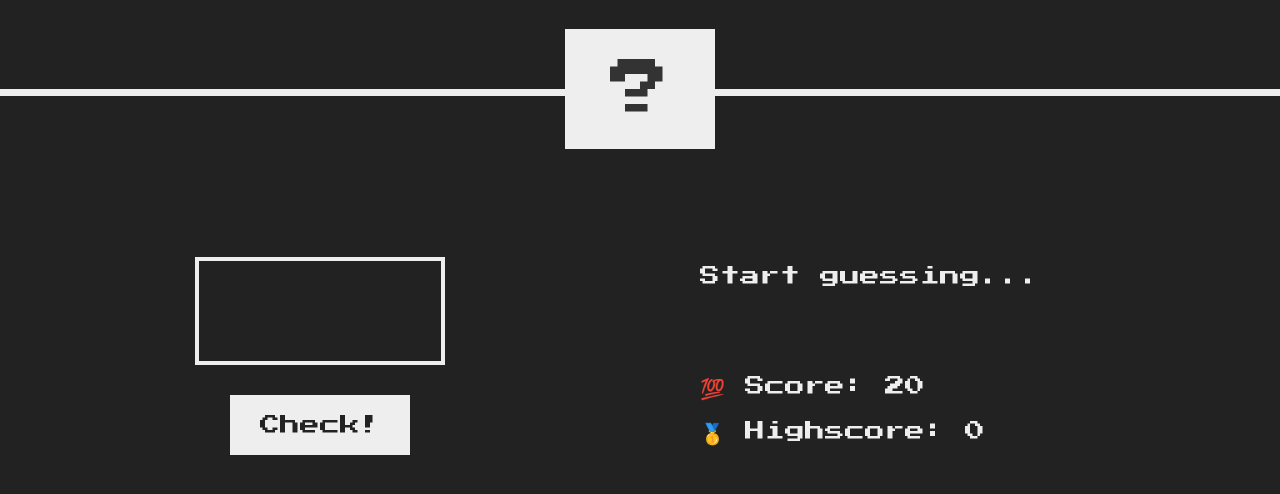
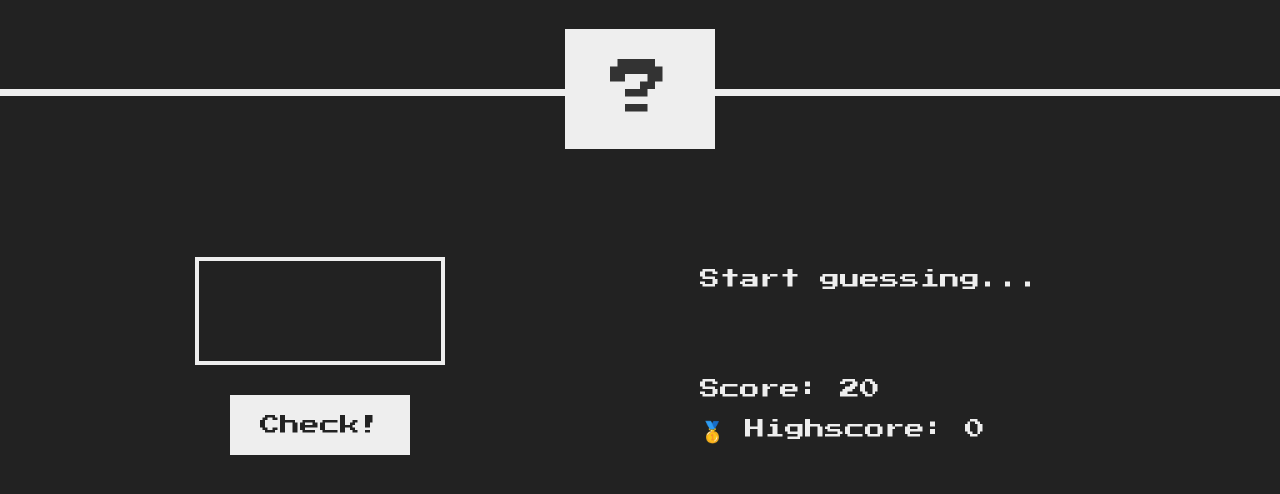
Before and after one commit to Praneeth1136/GuessMyNumber, a plain HTML site: page index.html in a window 1280 px wide. Shown: the part 184-678 px from the top of the page. Drawn offline with Linux system fonts and the light colour scheme.

Commit message:
Update index.html

```diff
--- a/index.html
+++ b/index.html
@@ -21,7 +21,7 @@
       </section>
       <section class="right">
         <p class="message">Start guessing...</p>
-        <p class="label-score">💯 Score: <span class="score">20</span></p>
+        <p class="label-score"> Score: <span class="score">20</span></p>
         <p class="label-highscore">
           🥇 Highscore: <span class="highscore">0</span>
         </p>
```
